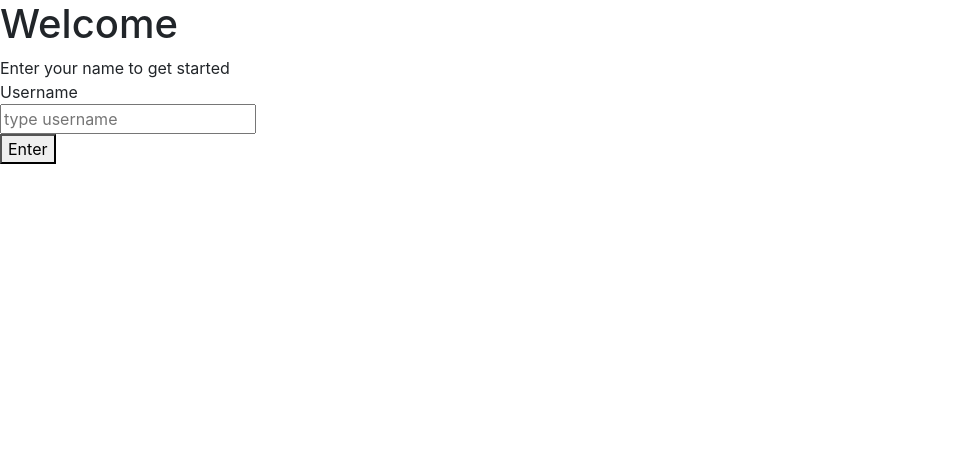
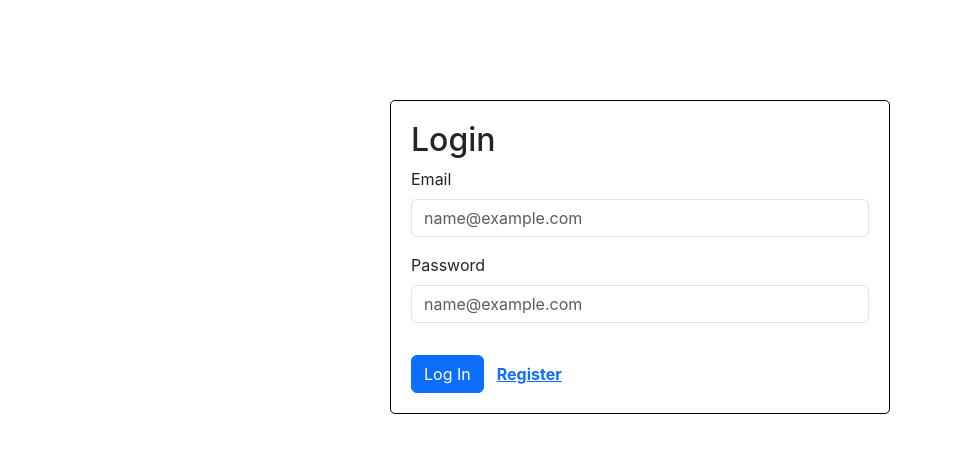
Before and after one commit to Johnny-98/react-json, a React (Create React App) app: page / in a window 1280 px wide. Shown: the top 452 px of the page, without its empty margins (0-953 px from the left). Built offline with nearby package versions, Linux system fonts and the light colour scheme.

Commit message:
Use simple login auth and fetch users

```diff
--- a/src/App.tsx
+++ b/src/App.tsx
@@ -1,46 +1,18 @@
-import React, { useState } from 'react';
-import './styles/App.css';
+import React from 'react';
+import { Route, BrowserRouter as Router, Routes } from 'react-router-dom';
+import LogIn from './components/LogIn';
+import UserList from './components/UserList';
 import './styles/login.css';
 
-function App() {
-  const [showUsers, setShowUsers] = useState(false);
-
-  const logMessage = () => {
-    setShowUsers(true);
-    console.log('Is shown', showUsers);
-  }
-
+const App: React.FC = () => {
   return (
-    <div>
-    {!showUsers ? (
-      <div className="app-background">
-        <div className=" background">
-          <div className="form-card">
-            <h1 className="form-title">
-                Welcome
-            </h1>
-            <div className="form-subtitle">
-              Enter your name to get started
-            </div>
-            <div className="auth">
-                <div className="auth-label">Username</div>
-                <div>
-                <input
-                  className="auth-input"
-                  name="username"
-                  type='text'
-                  placeholder='type username' />
-                </div>
-                <button className="auth-button" type="submit" onClick={logMessage}>Enter</button>
-            </div>
-          </div>
-        </div>
-      </div>
-      ):(
-        <div>Hello</div>
-    )}
-  </div>
+    <Router>
+      <Routes>
+        <Route path="/user-list" element={<UserList />} />
+        <Route path="/" element={<LogIn />} />
+      </Routes>
+    </Router>
   );
-}
+};
 
 export default App;
--- /dev/null
+++ b/src/authService.ts
@@ -0,0 +1,16 @@
+// src/services/authService.ts
+
+import { User } from './interfaces';
+const users = require('./users.json');
+
+export const authenticate = (email: string, password: string): boolean => {
+  // Implement authentication logic (e.g., check email and password against users)
+  // For simplicity, let's assume the email is the username and the password is not used in this example.
+  const user:User | undefined = users.find((u:  User) => u.email === email);
+  return !!user;
+};
+
+export const getUserList = (): any[] => {
+  // Mock API call to get user list
+  return users;
+};
--- a/src/components/LogIn.tsx
+++ b/src/components/LogIn.tsx
@@ -0,0 +1,128 @@
+// src/components/LogIn.tsx
+
+import React, { useState } from 'react';
+import { Button, Col, Container, Form, Row } from 'react-bootstrap';
+import { useNavigate } from 'react-router-dom';
+import { authenticate } from '../authService';
+
+const LogIn: React.FC = () => {
+  const [email, setEmail] = useState<string>('');
+  const [password, setPassword] = useState<string>('');
+  const [isLogin, setIsLogin] = useState(true);
+  const navigate = useNavigate();
+
+  const ShowLogin =(value: boolean)=> {
+    setIsLogin(value);
+    console.log('Is shown', isLogin);
+  }
+
+  const handleLogin = () => {
+    if (authenticate(email, password)) {
+      navigate('/user-list');
+    } else {
+      alert('Invalid credentials');
+    }
+  };
+
+  const handleRegister = () => {
+    return;
+  }
+
+  return (
+    <div>
+      {isLogin ? (
+        <Container fluid>
+          <Row>
+            <Col md={6} className="loginBoxStyle">
+              <Form>
+                <h2>Login</h2>
+                <Form.Group className="mb-3">
+                  <Form.Label>Email</Form.Label>
+                  <Form.Control
+                    type="email"
+                    placeholder="name@example.com"
+                    value={email}
+                    onChange={(e) => setEmail(e.target.value)}/>
+                </Form.Group>
+                <Form.Group className="mb-3">
+                  <Form.Label>Password</Form.Label>
+                  <Form.Control
+                    type="password"
+                    placeholder="name@example.com"
+                    value={password}
+                    onChange={(e) => setPassword(e.target.value)}/>
+                </Form.Group>
+                <Button variant="primary" type="submit" className='mt-3' onClick={handleLogin}>
+                  Log In
+                </Button>
+                <Button variant="link" type="submit" className='mt-3' onClick={() => ShowLogin(false)}>
+                  <b>Register</b>
+                </Button>
+              </Form>
+            </Col>
+          </Row>
+        </Container>
+      ):(
+        <Container fluid>
+          <Row>
+            <Col md={6} className="loginBoxStyle">
+              <Form>
+                <h2>Register</h2>
+                <Form.Group className="mb-3">
+                  <Form.Label>First Name</Form.Label>
+                  <Form.Control type="string" placeholder="name@example.com" />
+                </Form.Group>
+                <Form.Group className="mb-3">
+                  <Form.Label>Last Name</Form.Label>
+                  <Form.Control type="string" placeholder="name@example.com" />
+                </Form.Group>
+                <Form.Group className="mb-3">
+                  <Form.Label>Email</Form.Label>
+                  <Form.Control type="email" placeholder="name@example.com" />
+                </Form.Group>
+                <Form.Group className="mb-3">
+                  <Form.Label>Password</Form.Label>
+                  <Form.Control type="password" placeholder="name@example.com" />
+                </Form.Group>
+                <div key='inline-radio' className="mb-3">
+                  <Form.Check
+                    inline
+                    label="Male"
+                    name="group1"
+                    type='radio'
+                  />
+                  <Form.Check
+                    inline
+                    label="Female"
+                    name="group1"
+                    type='radio'
+                  />
+                  <Form.Check
+                    inline
+                    label="Other"
+                    name="group1"
+                    type='radio'
+                  />
+                  <Form.Check
+                    inline
+                    label="Don't Specify"
+                    name="group1"
+                    type='radio'
+                  />
+                </div>
+                <Button variant="primary" type="submit" className='mt-3' onClick={handleRegister}>
+                  Register
+                </Button>
+                <Button variant="link" type="submit" className='mt-3' onClick={() => ShowLogin(true)}>
+                  <b>Log In</b>
+                </Button>
+              </Form>
+            </Col>
+          </Row>
+        </Container>
+      )}
+    </div>
+  );
+};
+
+export default LogIn;
--- a/src/components/UserList.tsx
+++ b/src/components/UserList.tsx
@@ -0,0 +1,22 @@
+import React from 'react';
+import { getUserList } from '../authService';
+import { User } from '../interfaces';
+
+const UserList: React.FC = () => {
+  const userList = getUserList();
+
+  return (
+    <div>
+      <h2>User List</h2>
+      <ul>
+        {userList.map((user: User) => (
+          <li key={user.id}>
+            {user.first_name} {user.last_name}
+          </li>
+        ))}
+      </ul>
+    </div>
+  );
+};
+
+export default UserList;
--- /dev/null
+++ b/src/interfaces.ts
@@ -0,0 +1,15 @@
+
+export interface User {
+    id: number;
+    first_name: string;
+    last_name: string;
+    email: string;
+    gender: string;
+    ip_address: string;
+    friends: Friend[];
+}
+
+export interface Friend {
+    id: number;
+    name: string;
+}
```
